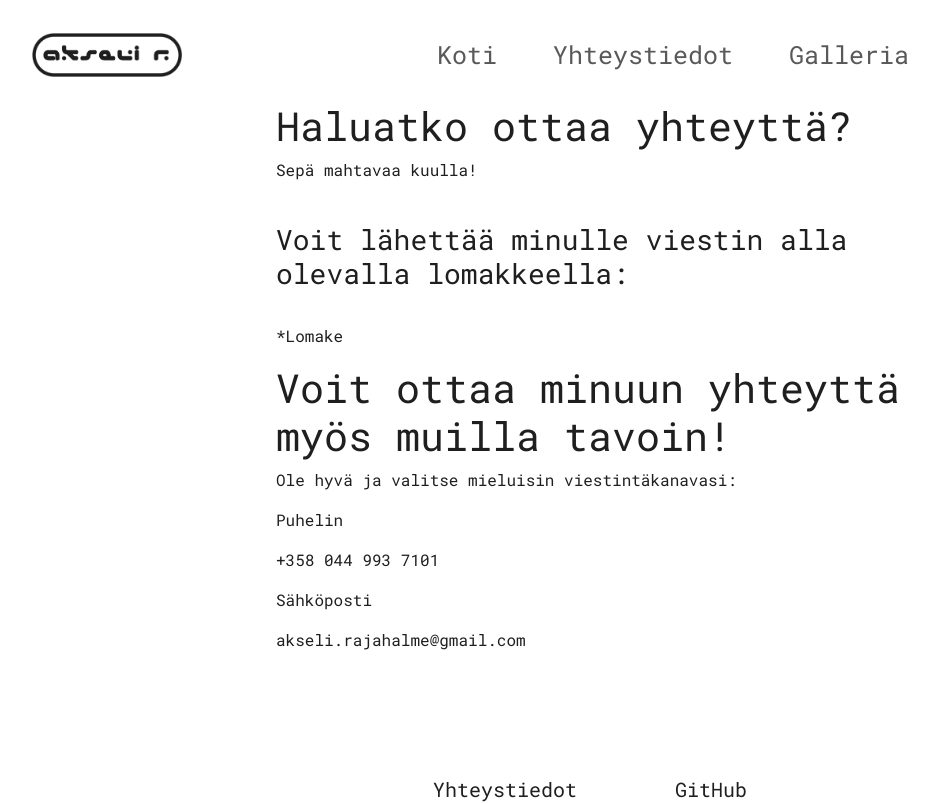
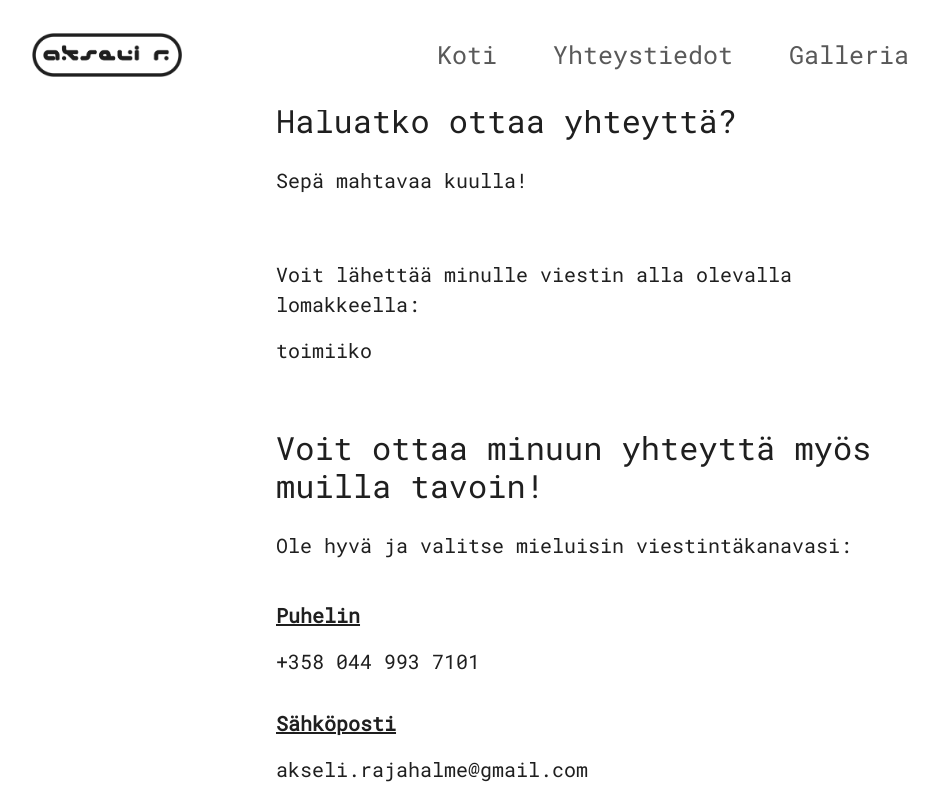
Before and after one commit to AkseliRaj/CV-Website, a React (Create React App) app: page /Contact in a window 1280 px wide. Shown: the top 804 px of the page, without its empty margins (50-988 px from the left). Built offline with nearby package versions, Linux system fonts and the light colour scheme.

Commit message:
Added styling to Contact page

```diff
--- /dev/null
+++ b/src/components/ContactForm.js
@@ -0,0 +1,11 @@
+import React from 'react';
+
+const ContactForm = () => {
+    return (
+            <div>
+                <p>toimiiko</p>
+            </div>
+    );
+};
+
+export default ContactForm;
--- a/src/pages/Contact.js
+++ b/src/pages/Contact.js
@@ -1,42 +1,43 @@
 import React from 'react';
 import '../styles/contact.css';
+import ContactForm from '../components/ContactForm';
 
 function Contact() {
   return (
     <div className="container-fluid">
       <div className="justify-content-center">
 
-        <div className="col-6 mx-auto">
-          <div>
-            <h1>Haluatko ottaa yhteyttä?</h1>
+        <div className="col-6 pb-5 mx-auto">
+          <div className='pb-3'>
+            <h2>Haluatko ottaa yhteyttä?</h2>
           </div>
           <div>
             <p>Sepä mahtavaa kuulla!</p>
           </div>
         </div>
 
-        <div className="col-6 mx-auto">
+        <div className="col-6 pb-5 mx-auto">
           <div>
-            <h3>Voit lähettää minulle viestin alla olevalla lomakkeella:</h3>
+            <p>Voit lähettää minulle viestin alla olevalla lomakkeella:</p>
           </div>
           <div>
-            <p>*Lomake</p>
+            <ContactForm/>
           </div>
         </div>
 
         <div className="col-6 mx-auto">
-          <div>
-            <h1>Voit ottaa minuun yhteyttä myös muilla tavoin!</h1>
+          <div className='pb-3'>
+            <h2>Voit ottaa minuun yhteyttä myös muilla tavoin!</h2>
           </div>
-          <div>
+          <div className='pb-4'>
             <p>Ole hyvä ja valitse mieluisin viestintäkanavasi:</p>
           </div>
-          <div>
-            <p>Puhelin</p>
+          <div className='pb-3'>
+            <p id='header'>Puhelin</p>
             <p>+358 044 993 7101</p>
           </div>
           <div>
-            <p>Sähköposti</p>
+            <p id='header'>Sähköposti</p>
             <p>akseli.rajahalme@gmail.com</p>
           </div>
         </div>
--- a/src/styles/contact.css
+++ b/src/styles/contact.css
@@ -1,9 +1,12 @@
-.container-fluid {
-    margin-top: 8vw;
-    margin-bottom: 8vw;
+p {
+    font-size: 20px;
 }
 
-#div {
-    border-style: solid;
-    border-color: red;
+#lomake {
+    font-weight: bold;
 }
+
+#header {
+    font-weight: bold;
+    text-decoration: underline;
+}
```
